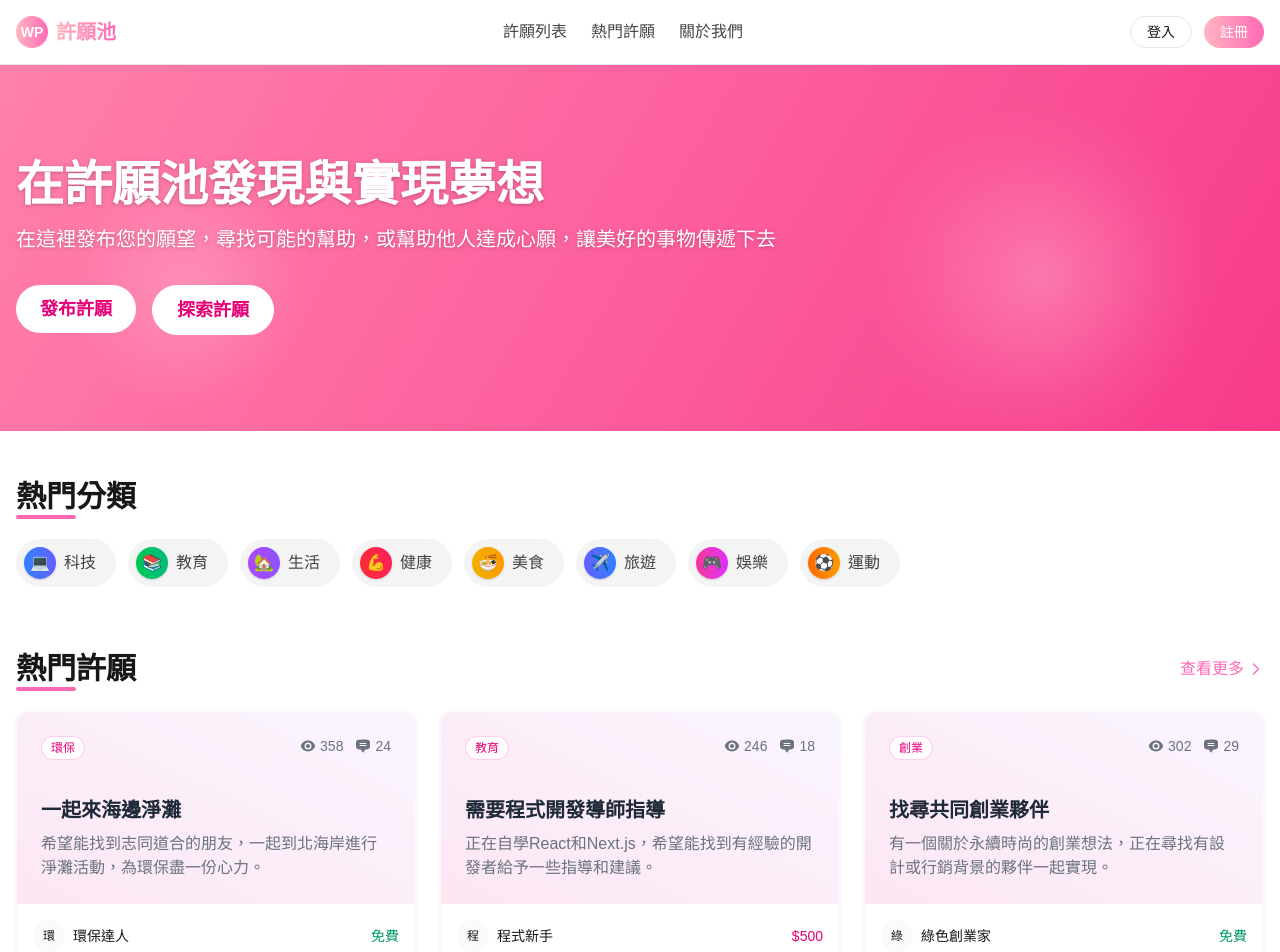
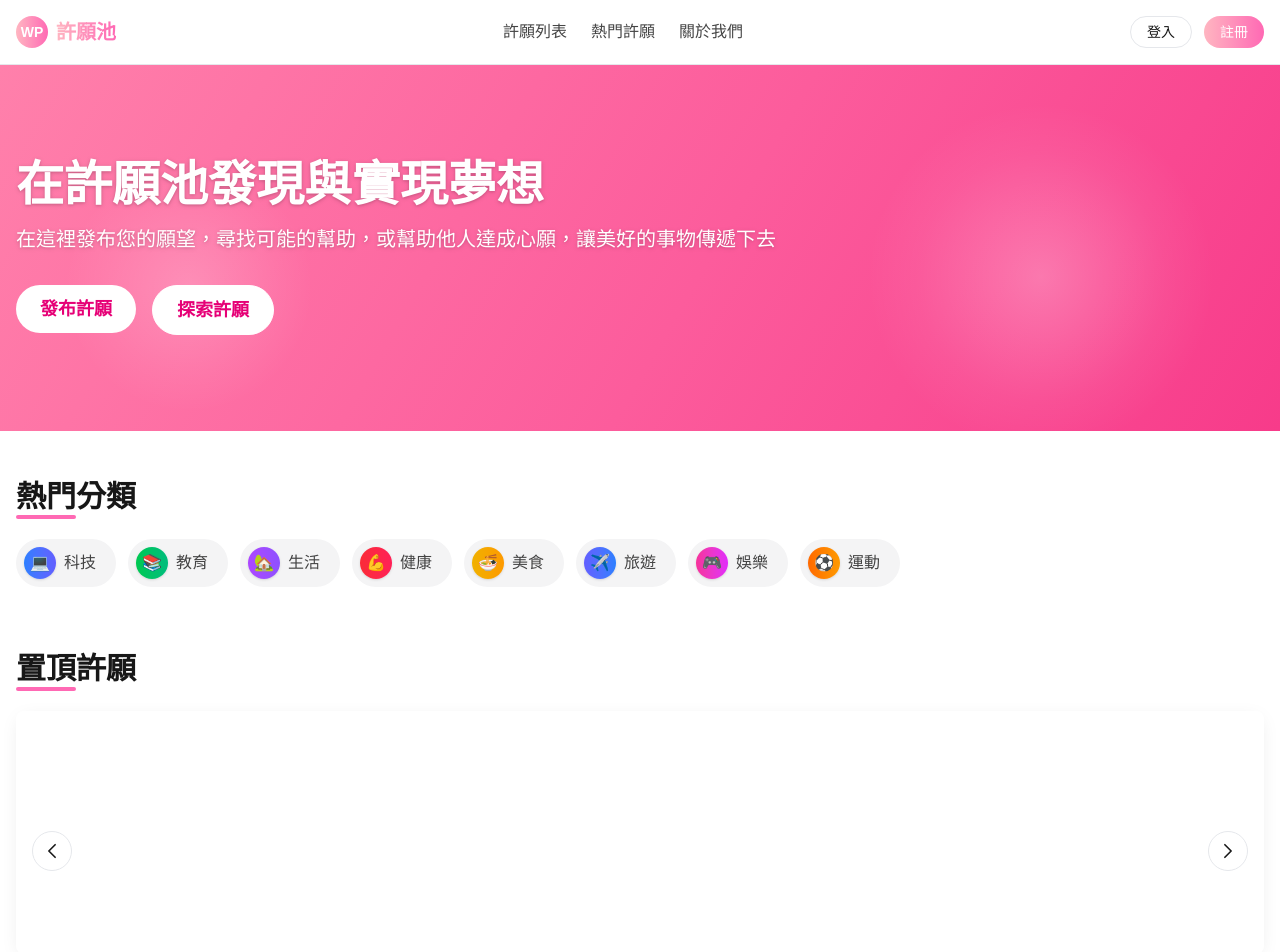
Before and after one commit to firstfu/wishing, a Next.js app: page / in a window 1280 px wide. Shown: the top 952 px of the page. Built offline with nearby package versions, Linux system fonts and the light colour scheme.

Commit message:
新增置頂許願功能，整合特色許願元件並優化首頁顯示，提升用戶體驗與內容展示。

```diff
--- a/app/page.tsx
+++ b/app/page.tsx
@@ -9,11 +9,12 @@
 // 本檔案為 Next.js App Router 首頁，負責網站主入口的內容展示
 
 import { Suspense } from "react";
-import { getLatestWishes } from "@/app/lib/data";
+import { getLatestWishes, getFeaturedWishes } from "@/app/lib/data";
 import LatestWishesListClientWrapper from "@/app/components/wishes/LatestWishesListClientWrapper";
 import CategoryTags from "@/app/components/wishes/CategoryTags";
 import { Button } from "@/app/components/ui/Button";
 import Link from "next/link";
+import FeaturedWishesCarousel from "@/app/components/wishes/FeaturedWishesCarousel";
 
 // 載入狀態組件
 function LoadingState() {
@@ -153,6 +154,12 @@ async function LatestWishes() {
   return <LatestWishesListClientWrapper wishes={latestWishes} />;
 }
 
+// 置頂許願 Server Component
+async function FeaturedWishes() {
+  const featuredWishes = await getFeaturedWishes();
+  return <FeaturedWishesCarousel wishes={featuredWishes} />;
+}
+
 export default function Home() {
   return (
     <>
@@ -193,6 +200,21 @@ export default function Home() {
             </h2>
           </div>
           <CategoryTags />
+        </section>
+
+        {/* 置頂許願區 */}
+        <section className="mb-16 animate-fade-in animation-delay-300">
+          <div className="flex justify-between items-center mb-6">
+            <h2 className="text-2xl md:text-3xl font-bold">
+              <span className="relative inline-block">
+                置頂許願
+                <span className="absolute -bottom-1 left-0 w-1/2 h-1 bg-[#ff69b4] rounded-full"></span>
+              </span>
+            </h2>
+          </div>
+          <Suspense fallback={<div className="h-40 bg-muted rounded-lg animate-pulse"></div>}>
+            <FeaturedWishes />
+          </Suspense>
         </section>
 
         {/* 熱門許願區 */}
```
